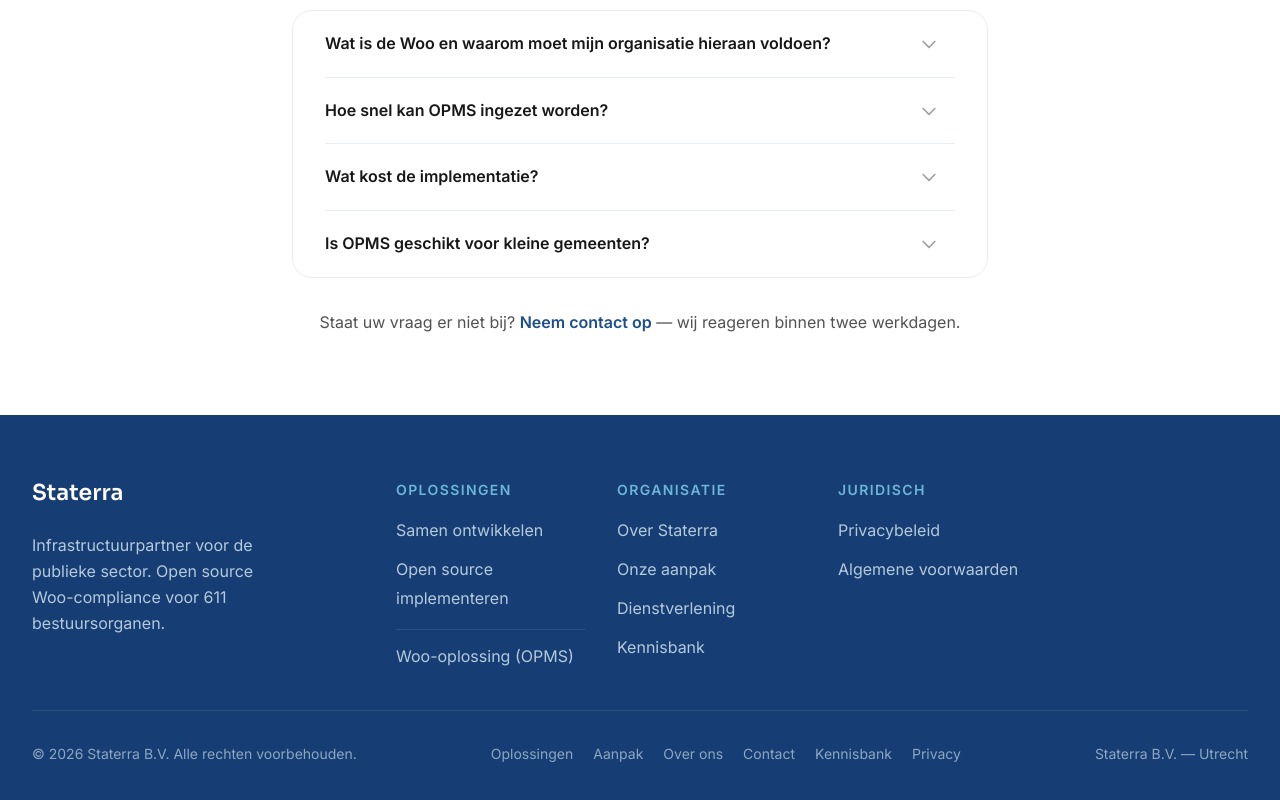
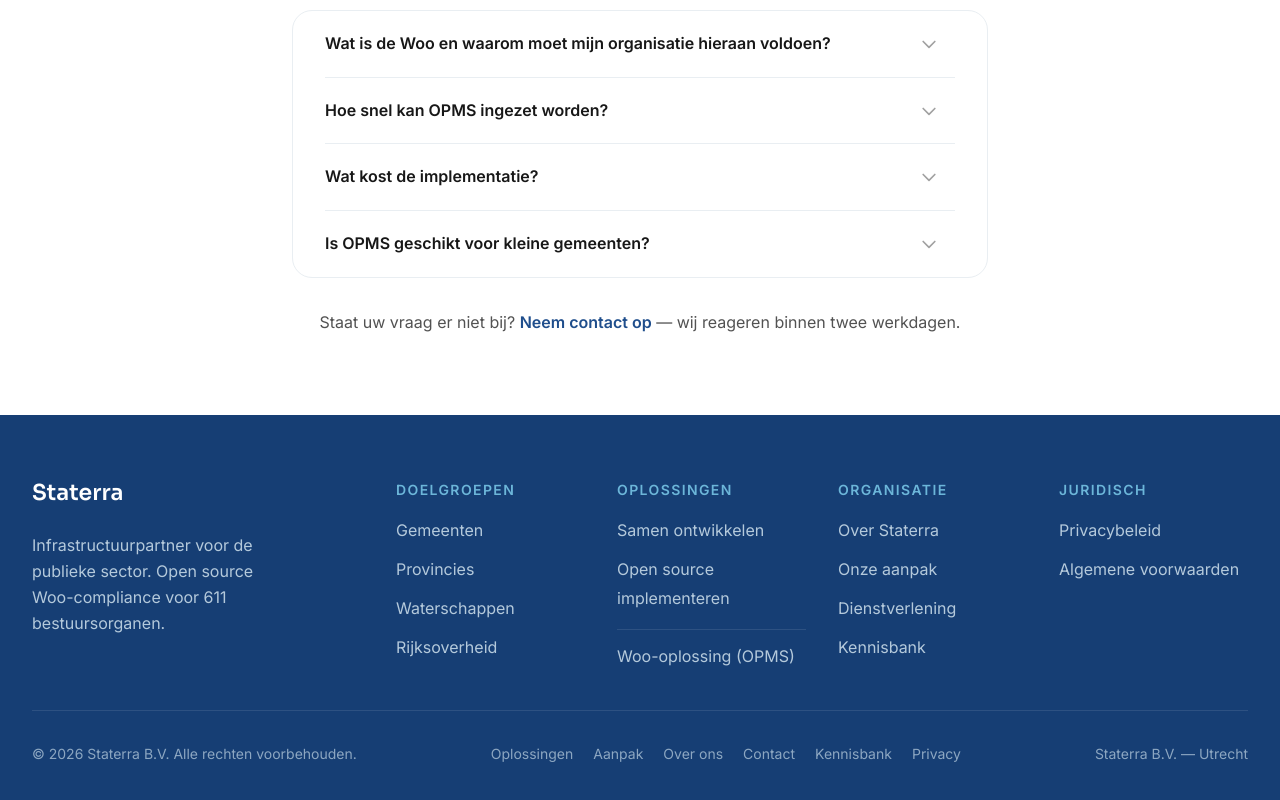
Before and after one commit to siberfx/Staterra, a React (Vite) app: page / in a window 1280 px wide. Shown: the part 3155-3955 px from the top of the page. Built offline with nearby package versions, Linux system fonts and the light colour scheme; no server answers.

Commit message:
Add Doelgroepen column to footer navigation
Links to gemeenten, provincies, waterschappen and rijksoverheid
pages as first column in the footer grid.

Co-Authored-By: Claude Opus 4.6 (1M context) <noreply@anthropic.com>

```diff
--- a/src/components/layout/Footer.tsx
+++ b/src/components/layout/Footer.tsx
@@ -94,6 +94,15 @@ const KOLOM_TITELS: Record<number, string> = {
 
 // ── Statische fallback-navigatie ──────────────────────────────
 const FALLBACK_KOLOMMEN = [
+  {
+    titel: 'Doelgroepen',
+    links: [
+      { href: '/staterra-gemeenten', label: 'Gemeenten' },
+      { href: '/staterra-provincies', label: 'Provincies' },
+      { href: '/staterra-waterschappen', label: 'Waterschappen' },
+      { href: '/staterra-rijkspartijen', label: 'Rijksoverheid' },
+    ],
+  },
   {
     titel: 'Oplossingen',
     links: [
```
